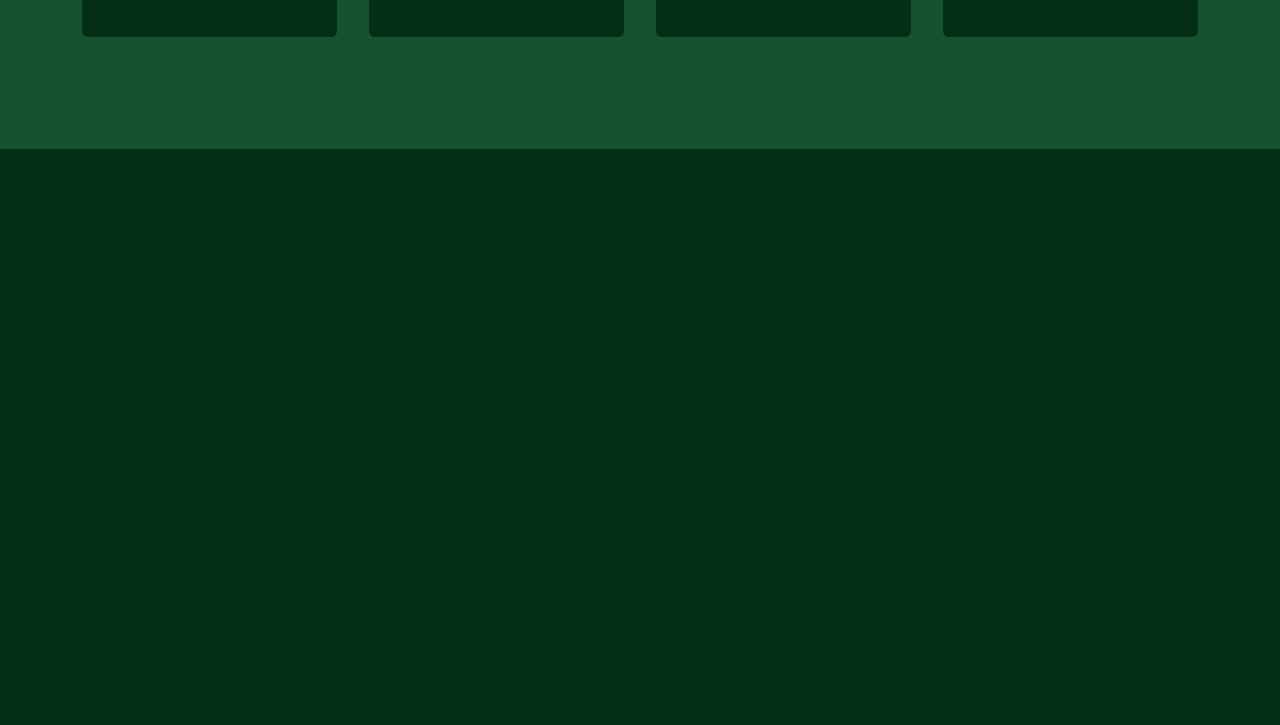
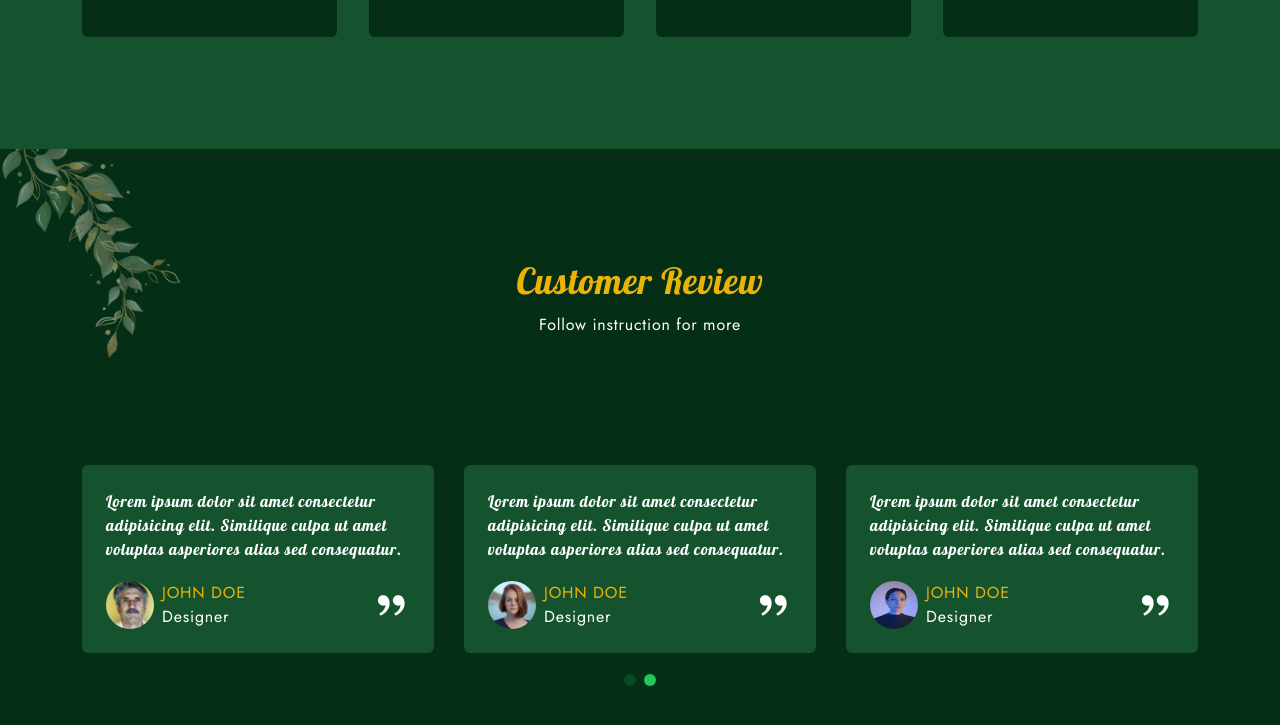
Before and after one commit to KavishkaShehara1/Plant-Website-frontend-Project, a website: page index.html in a window 1280 px wide. Shown: the part 2879-3604 px from the top of the page. Before the commit the page ends 3252 px from the top, so only its background shows below. Drawn offline with nearby package versions, Linux system fonts and the light colour scheme.

Commit message:
complete review section

```diff
--- a/index.html
+++ b/index.html
@@ -17,6 +17,11 @@
     />
 
     <!--~~~~~~~~~~~~~~~ Swiper's CSS ~~~~~~~~~~~~~~~-->
+    <link
+      rel="stylesheet"
+      href="https://cdn.jsdelivr.net/npm/swiper@11/swiper-bundle.min.css"
+    />
+
     <link rel="stylesheet" href="./output.css" />
     <title>Plant Website || TailwindCSS</title>
   </head>
@@ -307,14 +312,14 @@
 
       <!--~~~~~~~~~~~~~~~ Popular ~~~~~~~~~~~~~~~-->
       <section id="popular" class="bg-green-900">
-        <div
-          class="flex flex-col items-center gap-3 text-center mb-40"
-        >
+        <div class="flex flex-col items-center gap-3 text-center mb-40">
           <h2 class="title">Your Choice Plant</h2>
           <p class="max-w-2xl">Follow instruction for more</p>
         </div>
 
-        <div class="container w-full grid grid-cols-1 gap-x-8 gap-y-36 md:grid-cols-2 lg:grid-cols-3 xl:grid-cols-4">
+        <div
+          class="container w-full grid grid-cols-1 gap-x-8 gap-y-36 md:grid-cols-2 lg:grid-cols-3 xl:grid-cols-4"
+        >
           <!-- card 1 -->
           <div class="popular_card bg-green-950 p-10 pt-24 rounded-md relative">
             <img
@@ -426,12 +431,124 @@
               </button>
             </div>
           </div>
-
         </div>
       </section>
 
       <!--~~~~~~~~~~~~~~~ Review ~~~~~~~~~~~~~~~-->
-      <section id="review"></section>
+      <section id="review" class="relative mb-20 md:mb-28 overflow-hidden">
+        <div class="absolute -top-8 -left-12 opacity-50">
+          <img
+            src="assets/img/leaf-4.png"
+            alt="leaf_image"
+            class="w-40 md:w-52 xl:w-64"
+          />
+        </div>
+        <div
+          class="flex flex-col items-center gap-3 text-center mb-10 md:mb-20"
+        >
+          <h2 class="title">Customer Review</h2>
+          <p class="max-w-2xl">Follow instruction for more</p>
+        </div>
+
+        <div class="container">
+          <div class="swiper py-12">
+            <ul class="swiper-wrapper">
+              <!-- swiper 1 -->
+              <li class="swiper-slide">
+                <div class="flex flex-col gap-5 bg-green-900 rounded-md p-6">
+                  <p class="font-Lobster">
+                    Lorem ipsum dolor sit amet consectetur adipisicing elit.
+                    Similique culpa ut amet voluptas asperiores alias sed
+                    consequatur.
+                  </p>
+                  <div class="flex items-center">
+                    <img
+                      src="assets/img/review-1.jpg"
+                      alt="review_image"
+                      class="w-12 h-12 rounded-full"
+                    />
+                    <div class="ml-2">
+                      <p class="text-yellow-500 uppercase">John doe</p>
+                      <p>Designer</p>
+                    </div>
+                    <i class="ri-double-quotes-r text-4xl ml-auto"></i>
+                  </div>
+                </div>
+              </li>
+
+              <!-- swiper 2 -->
+              <li class="swiper-slide">
+                <div class="flex flex-col gap-5 bg-green-900 rounded-md p-6">
+                  <p class="font-Lobster">
+                    Lorem ipsum dolor sit amet consectetur adipisicing elit.
+                    Similique culpa ut amet voluptas asperiores alias sed
+                    consequatur.
+                  </p>
+                  <div class="flex items-center">
+                    <img
+                      src="assets/img/review-2.jpg"
+                      alt="review_image"
+                      class="w-12 h-12 rounded-full"
+                    />
+                    <div class="ml-2">
+                      <p class="text-yellow-500 uppercase">John doe</p>
+                      <p>Designer</p>
+                    </div>
+                    <i class="ri-double-quotes-r text-4xl ml-auto"></i>
+                  </div>
+                </div>
+              </li>
+
+              <!-- swiper 3 -->
+              <li class="swiper-slide">
+                <div class="flex flex-col gap-5 bg-green-900 rounded-md p-6">
+                  <p class="font-Lobster">
+                    Lorem ipsum dolor sit amet consectetur adipisicing elit.
+                    Similique culpa ut amet voluptas asperiores alias sed
+                    consequatur.
+                  </p>
+                  <div class="flex items-center">
+                    <img
+                      src="assets/img/review-3.jpg"
+                      alt="review_image"
+                      class="w-12 h-12 rounded-full"
+                    />
+                    <div class="ml-2">
+                      <p class="text-yellow-500 uppercase">John doe</p>
+                      <p>Designer</p>
+                    </div>
+                    <i class="ri-double-quotes-r text-4xl ml-auto"></i>
+                  </div>
+                </div>
+              </li>
+
+              <!-- swiper 4 -->
+              <li class="swiper-slide">
+                <div class="flex flex-col gap-5 bg-green-900 rounded-md p-6">
+                  <p class="font-Lobster">
+                    Lorem ipsum dolor sit amet consectetur adipisicing elit.
+                    Similique culpa ut amet voluptas asperiores alias sed
+                    consequatur.
+                  </p>
+                  <div class="flex items-center">
+                    <img
+                      src="assets/img/review-4.jpg"
+                      alt="review_image"
+                      class="w-12 h-12 rounded-full"
+                    />
+                    <div class="ml-2">
+                      <p class="text-yellow-500 uppercase">John doe</p>
+                      <p>Designer</p>
+                    </div>
+                    <i class="ri-double-quotes-r text-4xl ml-auto"></i>
+                  </div>
+                </div>
+              </li>
+            </ul>
+            <div class="swiper-pagination"></div>
+          </div>
+        </div>
+      </section>
     </main>
 
     <!--~~~~~~~~~~~~~~~ Footer ~~~~~~~~~~~~~~~-->
@@ -450,6 +567,7 @@
     <!--~~~~~~~~~~~~~~~ Scroll Up ~~~~~~~~~~~~~~~-->
 
     <!--~~~~~~~~~~~~~~~ Swiper JS ~~~~~~~~~~~~~~~-->
+    <script src="https://cdn.jsdelivr.net/npm/swiper@11/swiper-bundle.min.js"></script>
 
     <!--~~~~~~~~~~ SCROLLREVEAL ~~~~~~~~~~-->
 
--- a/input.css
+++ b/input.css
@@ -61,3 +61,7 @@ h3 {
 .popular_card:hover img {
   @apply -top-8;
 }
+
+.swiper-pagination-bullet {
+  @apply bg-green-500 w-3 h-3;
+}
--- a/main.js
+++ b/main.js
@@ -5,14 +5,14 @@ const hamburger = document.getElementById("hamburger");
 
 hamburger.addEventListener("click", () => {
   navMenu.classList.toggle("left-[0]");
-  hamburger.classList.toggle('ri-close-large-line');
+  hamburger.classList.toggle("ri-close-large-line");
 });
 
 // Loop through each nav-link
 navLinks.forEach((link) => {
   link.addEventListener("click", () => {
     navMenu.classList.toggle("left-[0]");
-    hamburger.classList.toggle('ri-close-large-line');
+    hamburger.classList.toggle("ri-close-large-line");
   });
 });
 
@@ -21,6 +21,33 @@ navLinks.forEach((link) => {
 /*---------------- CHANGE BACKGROUND HEADER ----------------*/
 
 /*---------------- SWIPER ----------------*/
+const swiper = new Swiper(".swiper", {
+  // Optional parameters
+  speed: 400,
+  spaceBetween: 30,
+  autoplay: {
+    delay: 3000,
+    disableOnInteraction: false
+  },
+
+  // If we need pagination
+  pagination: {
+    el: ".swiper-pagination",
+    clickable: true
+  },
+  grabCursor: true,
+  breakpoints: {
+    640: {
+      slidesPerView: 1
+    },
+    768: {
+      slidesPerView: 2
+    },
+    1024: {
+      slidesPerView: 3
+    },
+  }
+});
 
 /*---------------- SCROLL SECTION ACTIVE LINK ----------------*/
 
```
Also changed, not shown: output.css.
